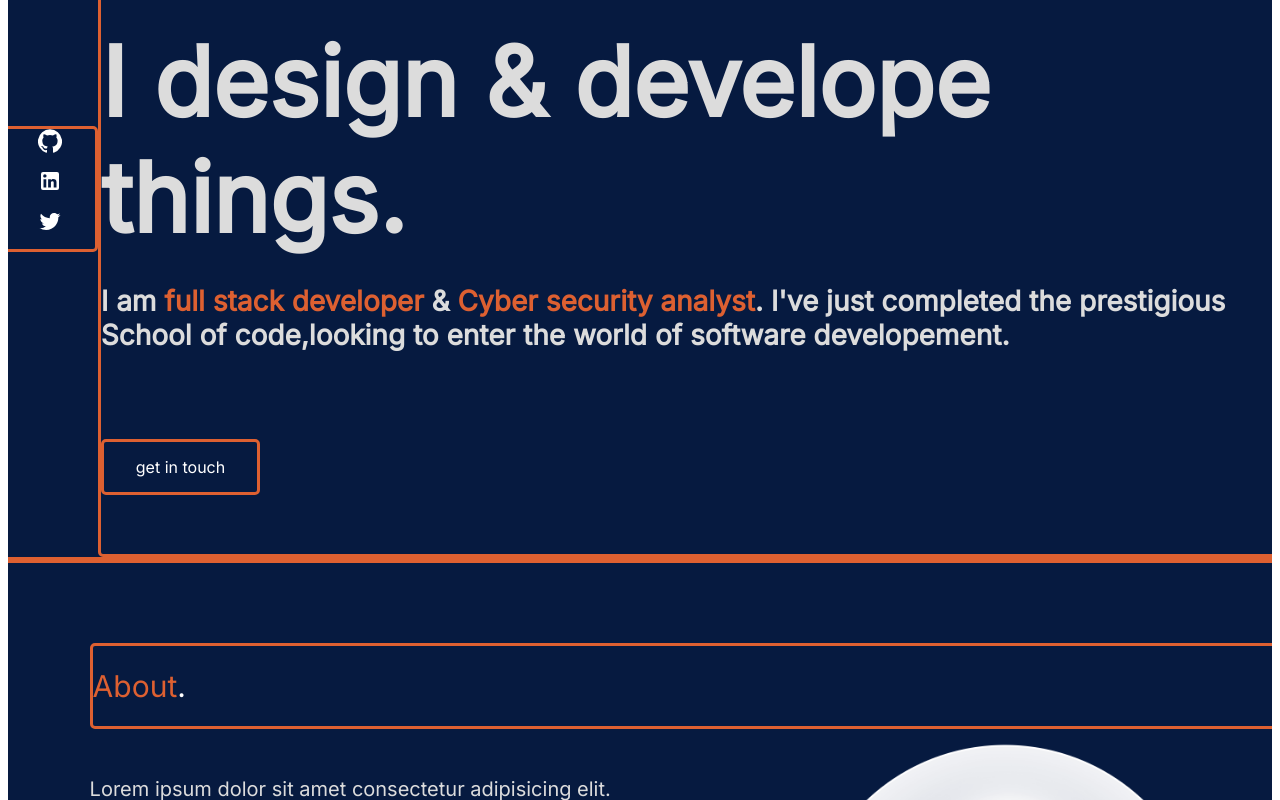
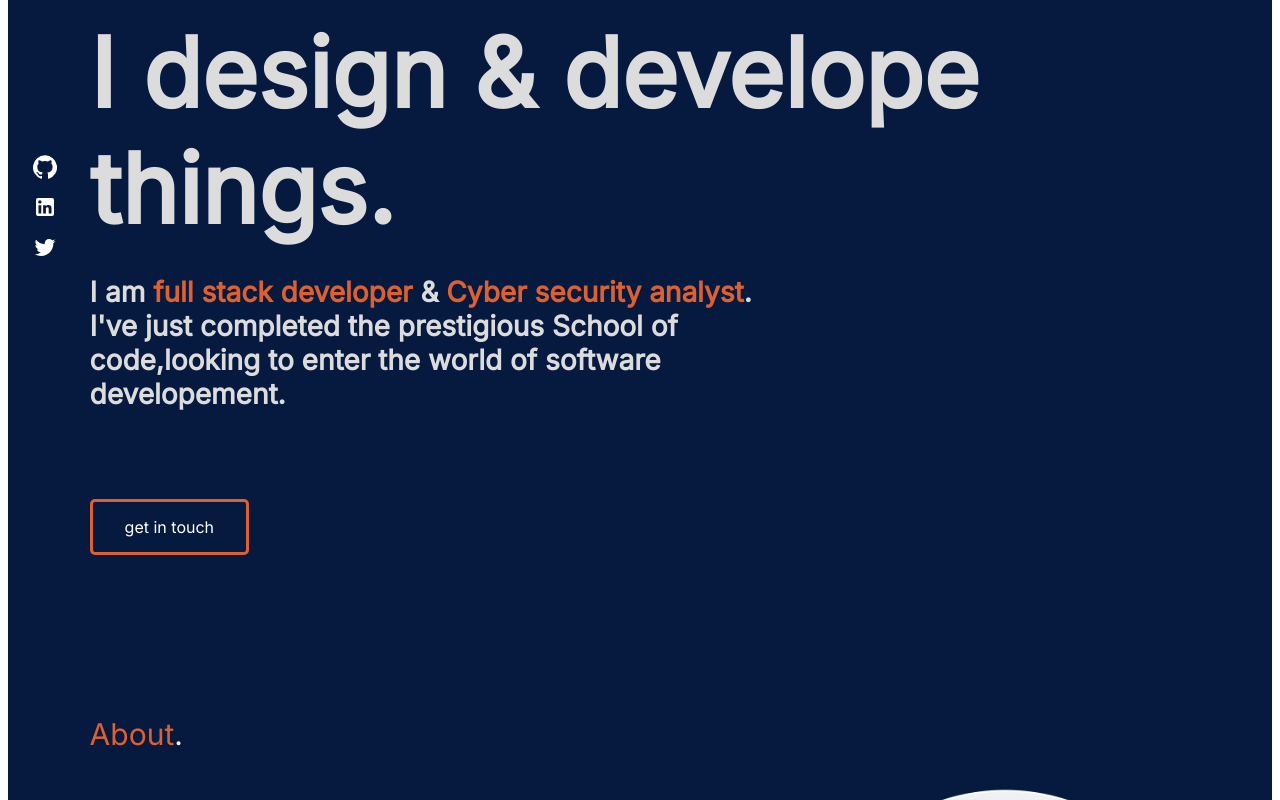
Before and after one commit to hassa09/Portfolio_Host, a React (Create React App) app in the folder portfolio/: page / in a window 1280 px wide. Shown: the part 300-1100 px from the top of the page. Built offline with nearby package versions, Linux system fonts and the light colour scheme.

Commit message:
intro section complete

```diff
--- a/portfolio/src/Components/About/About.css
+++ b/portfolio/src/Components/About/About.css
@@ -18,10 +18,7 @@
     text-align: left;
     margin-left: 7vw;
     margin-top: 10vh;
-    /* margin-bottom: 5%; */
-    border-style: solid;
-    border-color: #DD6031;
-    border-radius: 5px;
+
 }
 .about-section-main{
     display: flex;
--- a/portfolio/src/Components/Introduction/Introduction.js
+++ b/portfolio/src/Components/Introduction/Introduction.js
@@ -19,7 +19,7 @@ function Introduction() {
           <div className='intro-main-right'>
             <text className='intro-main-text'>
               <p className='intro-main-text-hi'>Hi<em>,</em> my name is</p>
-              <h1 className='intro-main-text-name'>Leo Wall</h1>
+              <h1 className='intro-main-text-name'>Leo Wall.</h1>
               <h2 className='intro-main-text-role'>I design & develope things.</h2>
               <p className='intro-main-text-summary'> I am <em>full stack developer</em> & <em>Cyber security analyst</em>. I've just completed the prestigious School of code,looking to enter the world of software developement.</p>
               <button className='intro-main-button'>get in touch </button>
--- a/portfolio/src/Components/Introduction/Introduction.scss
+++ b/portfolio/src/Components/Introduction/Introduction.scss
@@ -10,10 +10,6 @@
     flex-direction: column;
     width: 100vw;
     height: auto;
-
-    border-style: solid;
-    border-color: #DD6031;
-    border-radius: 5px;
 }
 
 .intro-main{
@@ -23,10 +19,6 @@
     height: 100%;
     flex-direction: row;
     text-align: center;
-
-    border-style: solid;
-    border-color: #DD6031;
-    border-radius: 5px;
 }
 
 .intro-main-left{
@@ -38,10 +30,6 @@
 
     width: 7vw;
     height: 100%;
-
-    border-style: solid;
-    border-color: #DD6031;
-    border-radius: 5px;
 
     .intro-main-left-icons{
         display: flex;
@@ -65,9 +53,6 @@
     width: 93%;
     height: 100%;
 
-    border-style: solid;
-    border-color: #DD6031;
-    border-radius: 5px;
     .intro-main-text-hi{
         font-family: 'Inter';
         font-style: normal;
@@ -77,9 +62,9 @@
 
         padding: 0px;
         margin: 0px;
-        .intro-main-text-hi em{
-            color: #ffffff;
-        }
+    }
+    .intro-main-text-hi em{
+        color: #ffffff;
     }
     .intro-main-text-name{
         font-family: 'Inter';
@@ -107,6 +92,7 @@
         font-weight: 600;
         font-size: 28px;
         color: #DCDCDC;
+        width: 60%;
     }
     .intro-main-text-summary em{
         color: #DD6031;
```
